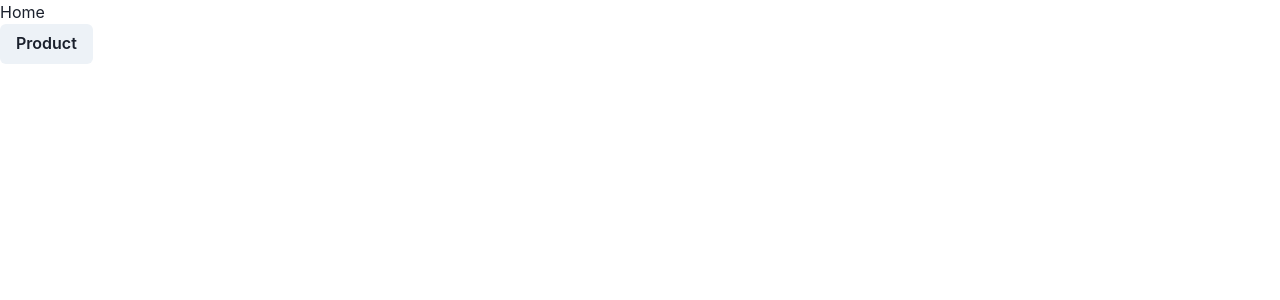
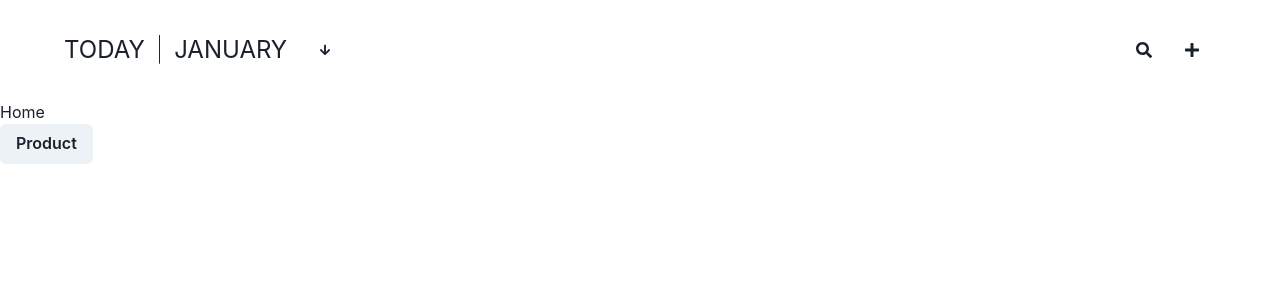
Before and after one commit to bineetNaidu/web-calendar-app, a React (Create React App) app: page / in a window 1280 px wide. Shown: the top 300 px of the page. Built offline with nearby package versions, Linux system fonts and the light colour scheme.

Commit message:
🪨 add base nav

```diff
--- a/package.json
+++ b/package.json
@@ -16,6 +16,7 @@
     "framer-motion": "^5",
     "react": "^17.0.2",
     "react-dom": "^17.0.2",
+    "react-icons": "^4.3.1",
     "react-router-dom": "6",
     "react-scripts": "5.0.0",
     "typescript": "^4.4.2",
--- a/src/App.tsx
+++ b/src/App.tsx
@@ -1,13 +1,28 @@
 import { Routes, Route } from 'react-router-dom';
 import Home from './pages/Home';
 import Product from './pages/Product';
+import Navbar from './components/Navbar';
+import { FC } from 'react';
+
+type WrapperProps = {
+  component: JSX.Element;
+};
 
 function App() {
+  const Wrapper: FC<WrapperProps> = ({ component }) => {
+    return (
+      <>
+        <Navbar />
+        {component}
+      </>
+    );
+  };
+
   return (
     <>
       <Routes>
-        <Route path="/" element={<Home />} />
-        <Route path="/product" element={<Product />} />
+        <Route path="/" element={<Wrapper component={<Home />} />} />
+        <Route path="/product" element={<Wrapper component={<Product />} />} />
       </Routes>
     </>
   );
--- /dev/null
+++ b/src/components/Navbar.css
@@ -0,0 +1,36 @@
+.nav {
+  padding: 2rem 4rem;
+  display: flex;
+  justify-content: space-between;
+}
+
+.nav__left__content {
+  flex: 0.5;
+  display: flex;
+  align-items: center;
+  justify-content: space-between;
+  font-size: x-large;
+  font-weight: 400;
+}
+
+.nav__right {
+  display: flex;
+  align-items: center;
+  justify-content: space-between;
+}
+
+.nav__today {
+}
+
+.nav__dashed {
+  padding: 0 0.7rem;
+  font-weight: 200;
+}
+.nav_month {
+  text-transform: uppercase;
+}
+
+.nav__search,
+.nav__add {
+  padding: 0.5rem 1rem;
+}
--- /dev/null
+++ b/src/components/Navbar.tsx
@@ -0,0 +1,53 @@
+import { FC, useMemo } from 'react';
+import './Navbar.css';
+import { FaSearch, FaPlus, FaArrowDown } from 'react-icons/fa';
+import { Button } from '@chakra-ui/react';
+
+const Navbar: FC = () => {
+  const getMonth = () => {
+    const date = new Date();
+    const month = date.getMonth();
+    const months = [
+      'January',
+      'February',
+      'March',
+      'April',
+      'May',
+      'June',
+      'July',
+      'August',
+      'September',
+      'October',
+      'November',
+      'December',
+    ];
+    return months[month];
+  };
+
+  const month = useMemo(() => getMonth(), []);
+
+  return (
+    <nav className="nav">
+      <div className="nav__left">
+        <h1 className="nav__left__content">
+          <span className="nav__today">TODAY</span>
+          <span className="nav__dashed">|</span>
+          <span className="nav_month">{month}</span>
+          <Button size="xs" ml="6" bgColor="transparent">
+            <FaArrowDown />
+          </Button>
+        </h1>
+      </div>
+      <div className="nav__right">
+        <span className="nav__search">
+          <FaSearch />
+        </span>
+        <span className="nav__add">
+          <FaPlus />
+        </span>
+      </div>
+    </nav>
+  );
+};
+
+export default Navbar;
```
Also changed, not shown: 1 other file (tests, documents, lock files or other folders).
